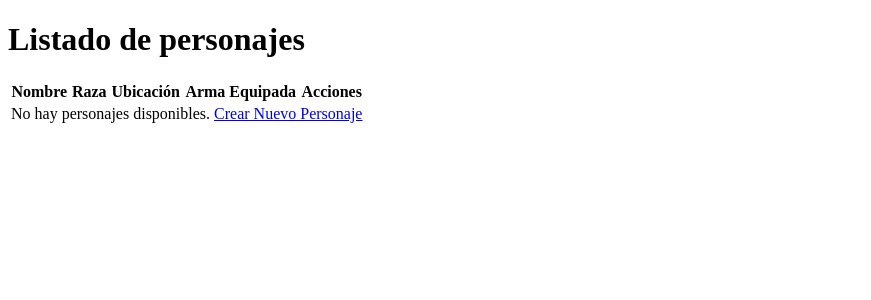
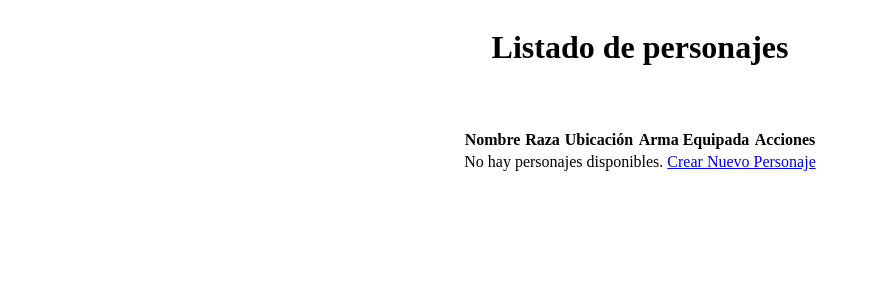
Before and after one commit to daninogales30/juego_tierra_media_django, a Django app: page /character/character_list/ in a window 1280 px wide. Shown: the top 300 px of the page, without its empty margins (0-871 px from the left). Run offline with Django 5.2, Linux system fonts and the light colour scheme; data that the repository does not hold is empty.

Commit message:
Css y html lista personajes creado

```diff
--- /dev/null
+++ b/character/static/character_list.css
@@ -0,0 +1,10 @@
+body{
+    display: flex;
+    flex-direction: column;
+    justify-content: center;
+    align-items: center;
+}
+
+h1{
+    padding-bottom: 40px;
+}
--- a/character/templates/character_list.html
+++ b/character/templates/character_list.html
@@ -3,6 +3,7 @@
 <head>
     <meta charset="UTF-8">
     <title>Listado de personajes</title>
+    <link rel="stylesheet" href="../static/character_list.css">
 </head>
 <body>
 <h1>Listado de personajes</h1>
```
